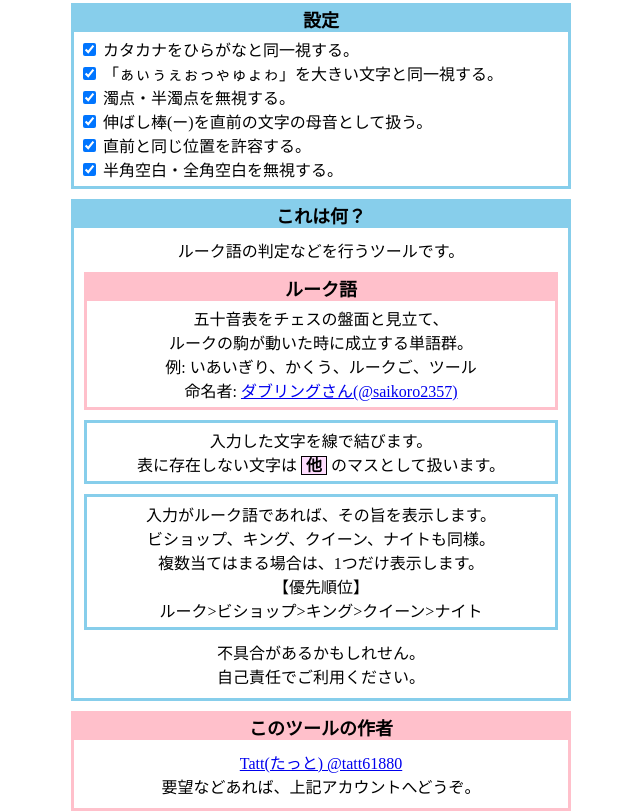
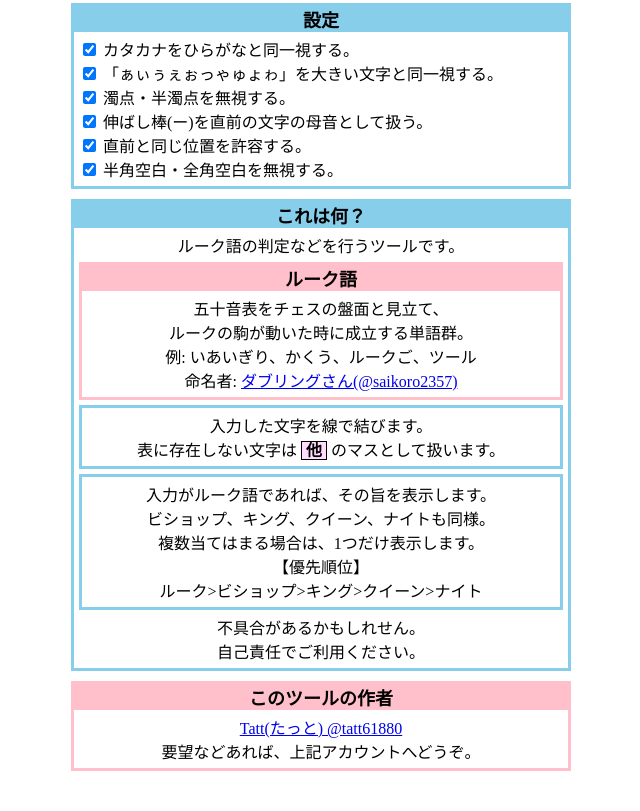
Before and after one commit to tatt61880/RookWord, a website: page index.html in a window 1280 px wide. Shown: the part 424-1235 px from the top of the page, without its empty margins (319-959 px from the left). After the commit the page ends 1195 px from the top, so only its background shows below. Drawn offline with Linux system fonts and the light colour scheme.

Commit message:
Update index.html

```diff
--- a/index.html
+++ b/index.html
@@ -47,11 +47,11 @@
 
   <div style="margin: 10px 0; border: solid 3px skyblue;">
     <h2>これは何？</h2>
-    <div style="margin: 10px;">
+    <div style="margin: 5px;">
     ルーク語の判定などを行うツールです。
     </div>
 
-    <div style="margin: 10px; border: solid 3px pink;">
+    <div style="margin: 5px; border: solid 3px pink;">
       <h1>ルーク語</h1>
       <div style="margin: 5px;">
         五十音表をチェスの盤面と見立て、<br>
@@ -61,12 +61,12 @@
       </div>
     </div>
 
-    <div style="margin: 10px; padding: 5px; border: solid 3px skyblue;">
+    <div style="margin: 5px; padding: 5px; border: solid 3px skyblue;">
       入力した文字を線で結びます。<br>
       表に存在しない文字は <span style="background-color: #fdf; border: solid 1px black; font-weight: bold;">&nbsp;他&nbsp;</span> のマスとして扱います。<br>
     </div>
 
-    <div style="margin: 10px; padding: 5px; border: solid 3px skyblue;">
+    <div style="margin: 5px; padding: 5px; border: solid 3px skyblue;">
       入力がルーク語であれば、その旨を表示します。<br>
       ビショップ、キング、クイーン、ナイトも同様。<br>
       複数当てはまる場合は、1つだけ表示します。<br>
@@ -74,7 +74,7 @@
       ルーク&gt;ビショップ&gt;キング&gt;クイーン&gt;ナイト<br>
     </div>
 
-    <div style="margin: 10px;">
+    <div style="margin: 5px;">
       不具合があるかもしれせん。<br>
       自己責任でご利用ください。
     </div>
@@ -82,7 +82,7 @@
 
   <div style="margin: 10px 0 0; border: solid 3px pink;">
     <h1>このツールの作者</h1>
-    <div style="margin: 10px;">
+    <div style="margin: 5px;">
       <a href="https://twitter.com/tatt61880">Tatt(たっと) @tatt61880</a><br>
       要望などあれば、上記アカウントへどうぞ。<br>
     </div>
```
